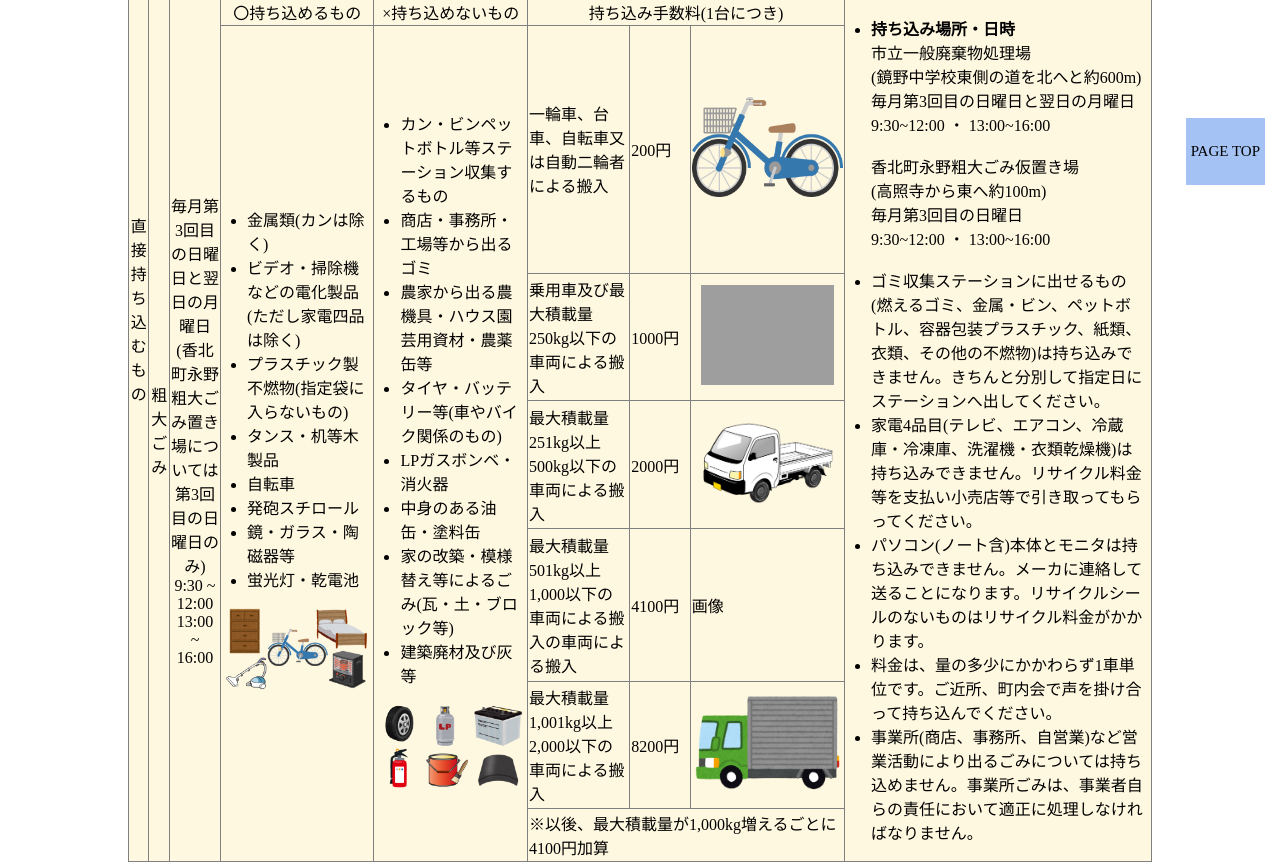
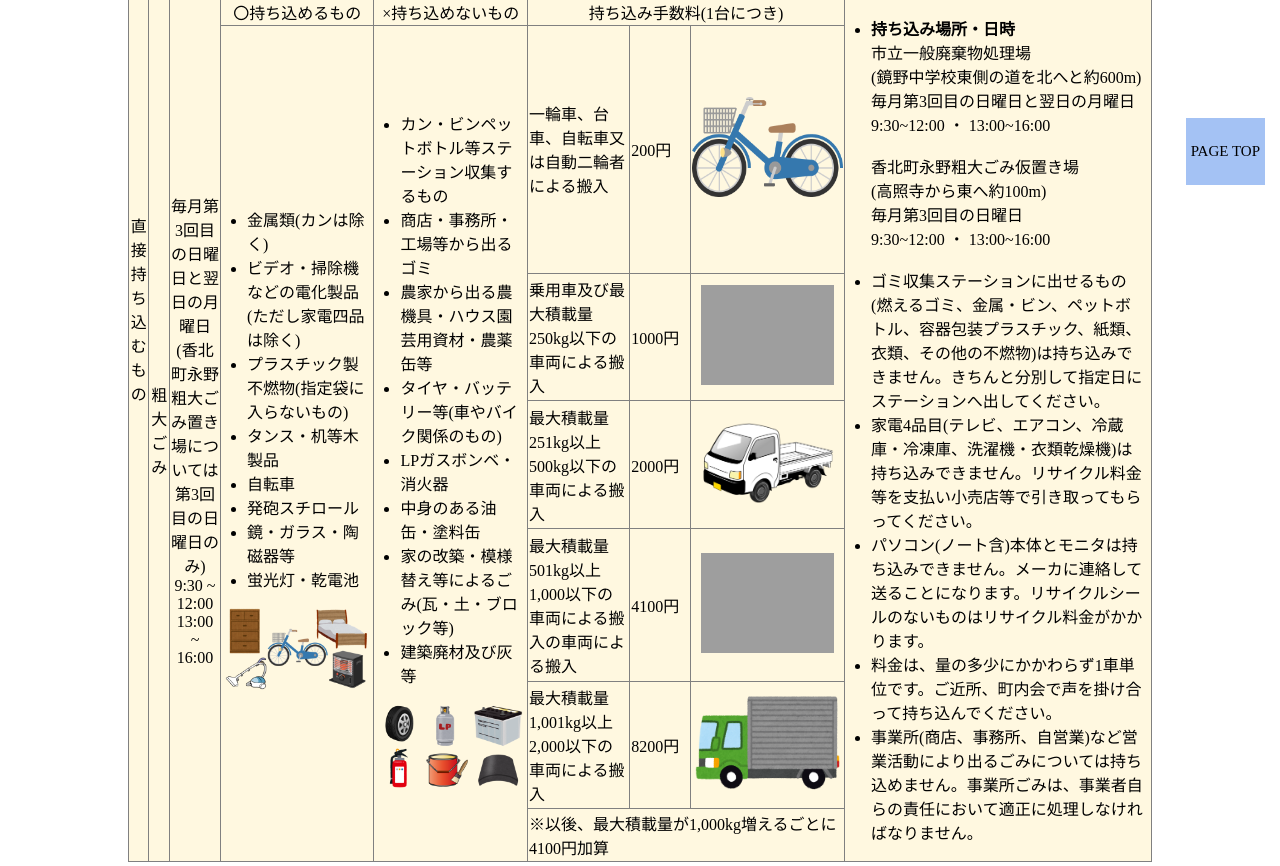
Before and after one commit to KaitoSato11/LP2, a PHP site: page /Special_rule.php in a window 1280 px wide. Shown: the part 535-1401 px from the top of the page. Run offline with PHP 8.4, Linux system fonts and the light colour scheme; the visitor is signed in with stand-in values (Sample User, id 1); grey boxes are pictures that could not be loaded.

Commit message:
画像追加

```diff
--- a/Special_rule.php
+++ b/Special_rule.php
@@ -174,7 +174,11 @@ $db['dbname'] = DB_NAME;
         <tr>
           <td>最大積載量501kg以上1,000以下の車両による搬入の車両による搬入</td>
           <td>4100円</td>
-          <td>画像</td>
+          <td>
+            <div class="Zu2">
+              <img src="./img/car_truck.png" alt="トラックの画像">
+            </div>
+          </td>
         </tr>
 
         <tr>
```
